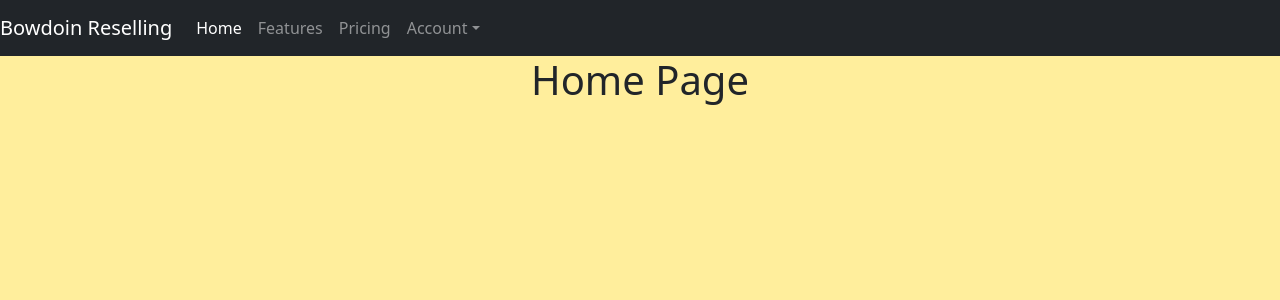
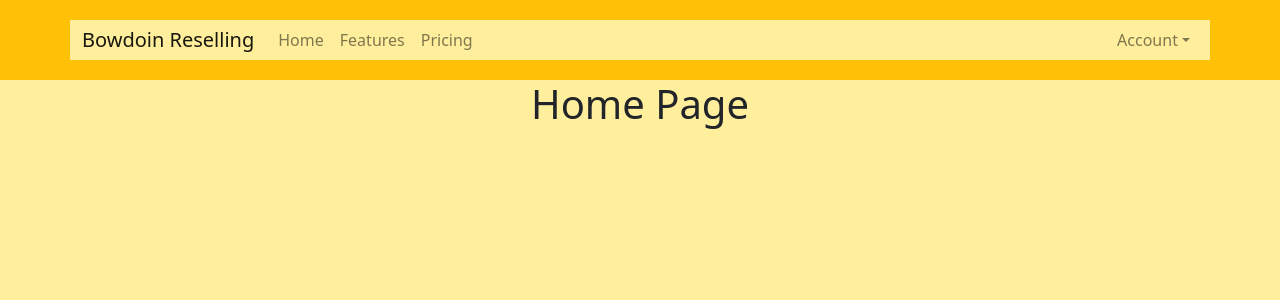
Before and after one commit to anyi-sunny/frontend-selling, a React (Vite) app in the folder client/: page / in a window 1280 px wide. Shown: the top 300 px of the page. Built offline with nearby package versions, Linux system fonts and the light colour scheme.

Commit message:
HTML => JSX for bootsrap

```diff
--- a/client/src/components/MenuBar.jsx
+++ b/client/src/components/MenuBar.jsx
@@ -1,43 +1,71 @@
-import React from "react";
+// import React from "react";
+// import Container from 'react-bootstrap/Container';
+// import Nav from 'react-bootstrap/Nav';
+// import Navbar from 'react-bootstrap/Navbar';
+// import NavDropdown from 'react-bootstrap/NavDropdown';
+// import "./MenuBar.css";
+
+
+// export default function MenuBar () {
+//     return (
+//         <div>
+//         <nav className="navbar navbar-expand-lg navbar-warning bg-warning" style={{ padding: 20 }}>
+//   <a class="navbar-brand navbar-warning bg-warning" href="#">Bowdoin Reselling</a>
+//   <button class="navbar-toggler" type="button" data-toggle="collapse" data-target="#navbarNavDropdown" aria-controls="navbarNavDropdown" aria-expanded="false" aria-label="Toggle navigation">
+//     <span class="navbar-toggler-icon"></span>
+//   </button>
+//   <div class="collapse navbar-collapse navbar-warning bg-warning" id="navbarNavDropdown">
+//     <ul class="navbar-nav">
+//       <li class="nav-item active navbar-warning bg-warning">
+//         <a class="nav-link navbar-warning bg-warning" href="#">Home <span class="sr-only">(current)</span></a>
+//       </li>
+//       <li class="nav-item navbar-warning bg-warning">
+//         <a class="nav-link" href="#">Features</a>
+//       </li>
+//       <li class="nav-item navbar-warning bg-warning">
+//         <a class="nav-link" href="#">Pricing</a>
+//       </li>
+
+//       <li class="nav-item dropdown navbar-warning bg-warning" style={{ float: "right"}}>
+//         <a class="nav-link" href="#">Account</a>
+//       </li>
+
+//     </ul>
+//   </div>
+// </nav>
+//         </div>
+//     )
+// }
+
+import React from 'react';
 import Container from 'react-bootstrap/Container';
 import Nav from 'react-bootstrap/Nav';
 import Navbar from 'react-bootstrap/Navbar';
 import NavDropdown from 'react-bootstrap/NavDropdown';
-import "./MenuBar.css";
+import './MenuBar.css';
 
-
-export default function MenuBar () {
-    return (
-        <div>
-        <nav class="navbar navbar-expand-lg navbar-dark bg-dark">
-  <a class="navbar-brand navbar-dark bg-dark" href="#">Bowdoin Reselling</a>
-  <button class="navbar-toggler" type="button" data-toggle="collapse" data-target="#navbarNavDropdown" aria-controls="navbarNavDropdown" aria-expanded="false" aria-label="Toggle navigation">
-    <span class="navbar-toggler-icon"></span>
-  </button>
-  <div class="collapse navbar-collapse navbar-dark bg-dark" id="navbarNavDropdown">
-    <ul class="navbar-nav">
-      <li class="nav-item active navbar-dark bg-dark">
-        <a class="nav-link navbar-dark bg-dark" href="#">Home <span class="sr-only">(current)</span></a>
-      </li>
-      <li class="nav-item navbar-dark bg-dark">
-        <a class="nav-link" href="#">Features</a>
-      </li>
-      <li class="nav-item navbar-dark bg-dark">
-        <a class="nav-link" href="#">Pricing</a>
-      </li>
-      <li class="nav-item dropdown navbar-dark bg-dark">
-        <a class="nav-link dropdown-toggle" href="#" id="navbarDropdownMenuLink" role="button" data-toggle="dropdown" aria-haspopup="true" aria-expanded="false">
-          Account
-        </a>
-        <div class="dropdown-menu" aria-labelledby="navbarDropdownMenuLink">
-          <a class="dropdown-item" href="#">Settings</a>
-          <a class="dropdown-item" href="#">Items</a>
-          <a class="dropdown-item" href="#">Likes</a>
-        </div>
-      </li>
-    </ul>
-  </div>
-</nav>
-        </div>
-    )
+export default function MenuBar() {
+  return (
+    <Navbar bg="warning" expand="lg" style={{ padding: 20 }}>
+      <Container>
+        <Navbar.Brand href="#">Bowdoin Reselling</Navbar.Brand>
+        <Navbar.Toggle aria-controls="navbarNavDropdown" />
+        <Navbar.Collapse id="navbarNavDropdown">
+          <Nav className="me-auto">
+            <Nav.Link href="#">Home</Nav.Link>
+            <Nav.Link href="#">Features</Nav.Link>
+            <Nav.Link href="#">Pricing</Nav.Link>
+          </Nav>
+          <Nav>
+            <NavDropdown title="Account" id="basic-nav-dropdown">
+              <NavDropdown.Item href="#">Profile</NavDropdown.Item>
+              <NavDropdown.Item href="#">Settings</NavDropdown.Item>
+              <NavDropdown.Divider />
+              <NavDropdown.Item href="#">Logout</NavDropdown.Item>
+            </NavDropdown>
+          </Nav>
+        </Navbar.Collapse>
+      </Container>
+    </Navbar>
+  );
 }
```
